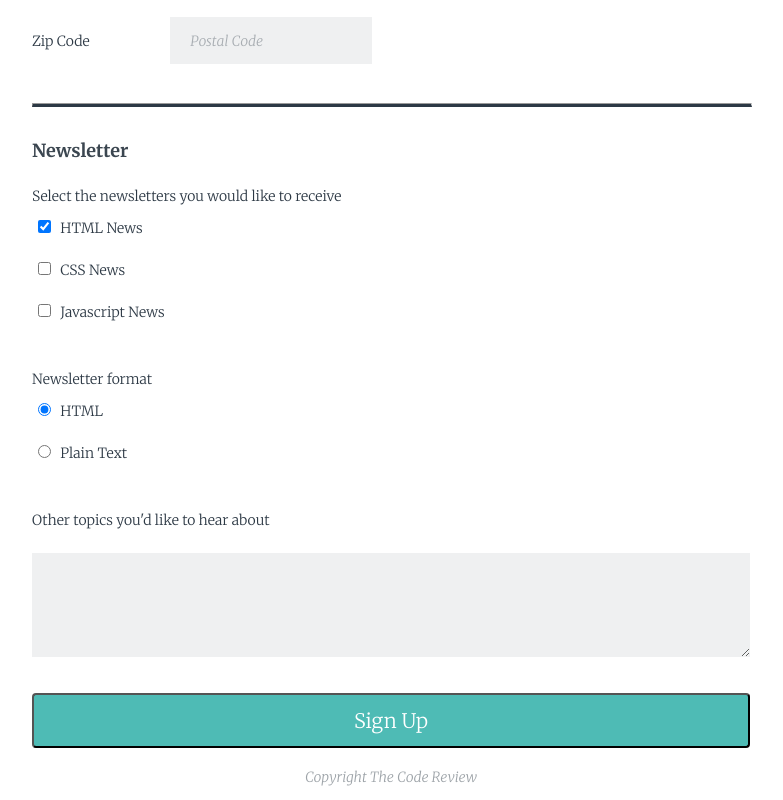
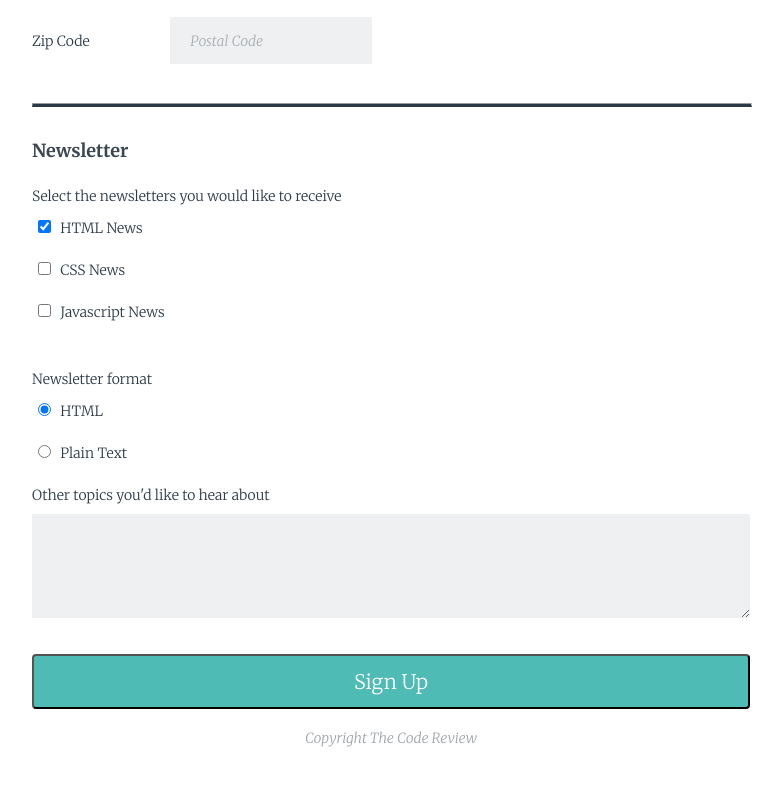
Before and after one commit to delancey/OnlineForm, a plain HTML site: page index.html in a window 1280 px wide. Shown: the part 867-1667 px from the top of the page, without its empty margins (249-1032 px from the left). After the commit the page ends 1628 px from the top, so only its background shows below. Drawn offline with Linux system fonts and the light colour scheme.

Commit message:
added requirement
Added label for text area

```diff
--- a/index.html
+++ b/index.html
@@ -135,7 +135,7 @@
 					<label for="text_format">Plain Text</label>
 				</div>
 
-				<p>Other topics you'd like to hear about</p>
+				<label for="comments">Other topics you'd like to hear about</label>
 				<textarea name="comments" id="comments" ></textarea>
 			</fieldset>
 
```
